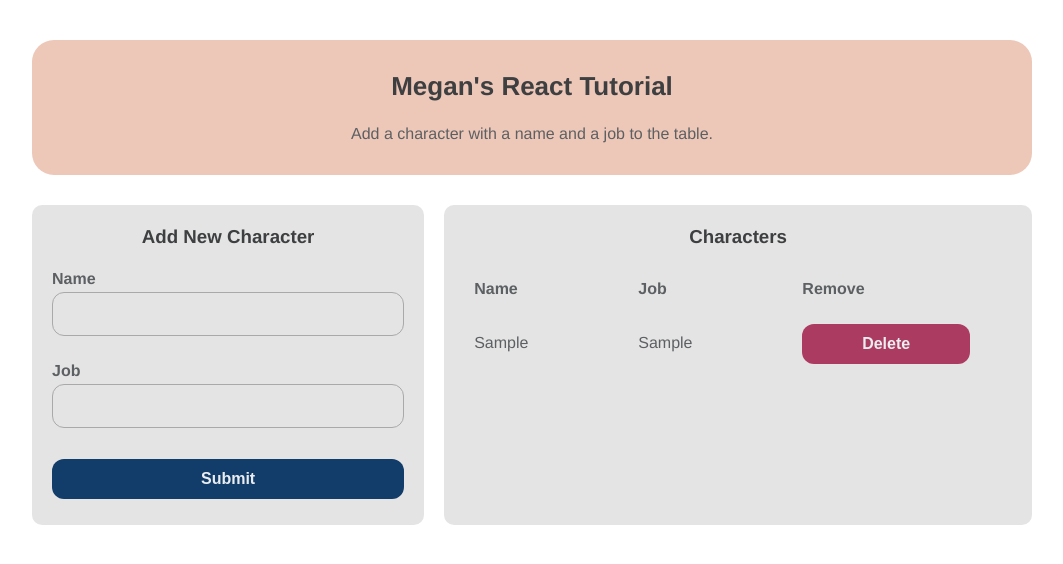
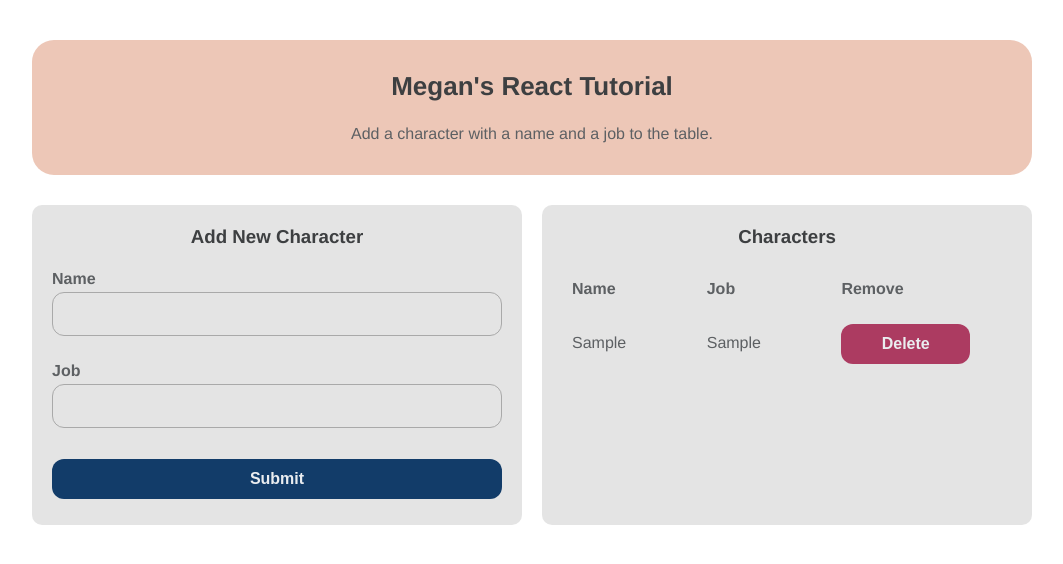
Before and after one commit to MeganSteenkamp/react-basic-form-app, a React (Create React App) app: page / in a window 1280 px wide. Both pictures are taken after typing "Sample", "Sample" into the empty fields and a click on the button "Submit". Shown: the top 564 px of the page, without its empty margins (108-1171 px from the left). Built offline with nearby package versions, Linux system fonts and the light colour scheme.

Commit message:
Remove character list when there are no characters.

```diff
--- a/src/App.tsx
+++ b/src/App.tsx
@@ -22,6 +22,21 @@ export const App: React.FC = () => {
     setState([...state, character]);
   };
 
+  if (state.length === 0) {
+    return (<div className="container">
+    <div className="section header">
+      <h1>Megan's React Tutorial</h1>
+      <p>Add a character with a name and a job to the table.</p>
+    </div>
+    <div className="section body">
+      <div className="form">
+        <h3>Add New Character</h3>
+        <Form handleSubmit={handleSubmit}></Form>
+      </div>
+    </div>
+  </div>)
+  }
+
   return (
     <div className="container">
       <div className="section header">
--- a/src/index.css
+++ b/src/index.css
@@ -123,6 +123,7 @@ form label {
 input {
   width: 100%;
   font-size: 1em;
+  color: var(--main-text-body-color);
   background: transparent;
   border: 1px solid darkgrey;
   border-style: solid;
@@ -240,7 +241,7 @@ input:focus {
   }
 
   .form {
-    width: 40%;
+    width: 100%;
     background: var(--main-color-light-grey);
     border-radius: 10px;
     margin-right: 1%;
@@ -258,8 +259,8 @@ input:focus {
   }
 
   .table {
+    width: 100%;
     table-layout: fixed;
-    width: 60%;
     background: var(--main-color-light-grey);
     border-radius: 10px;
     margin-left: 1%;
```
